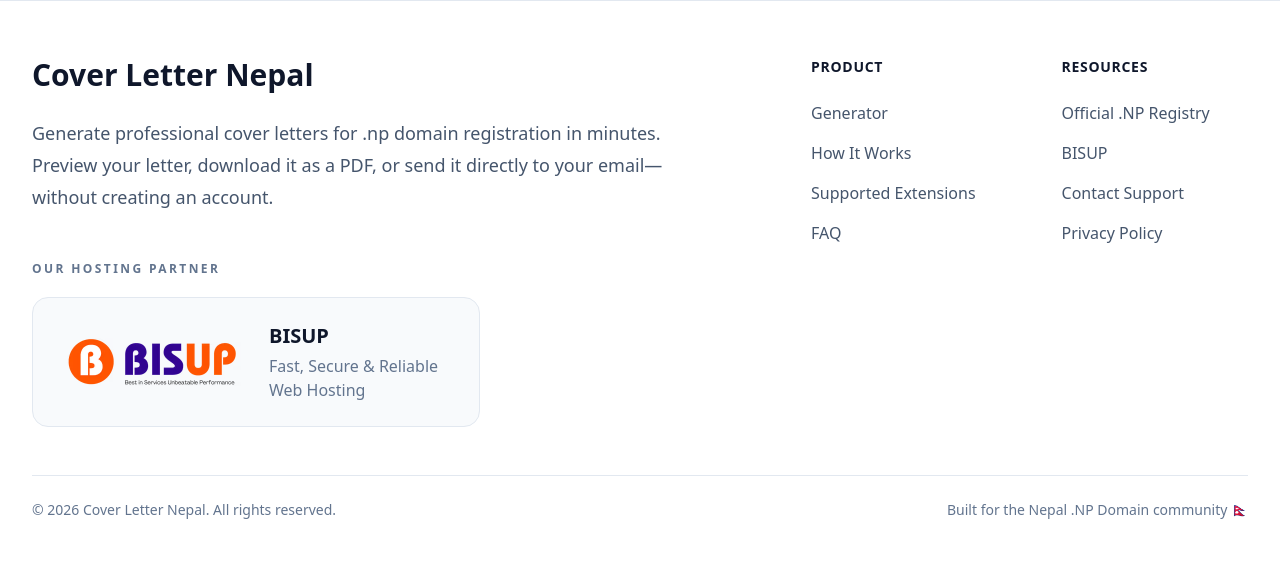
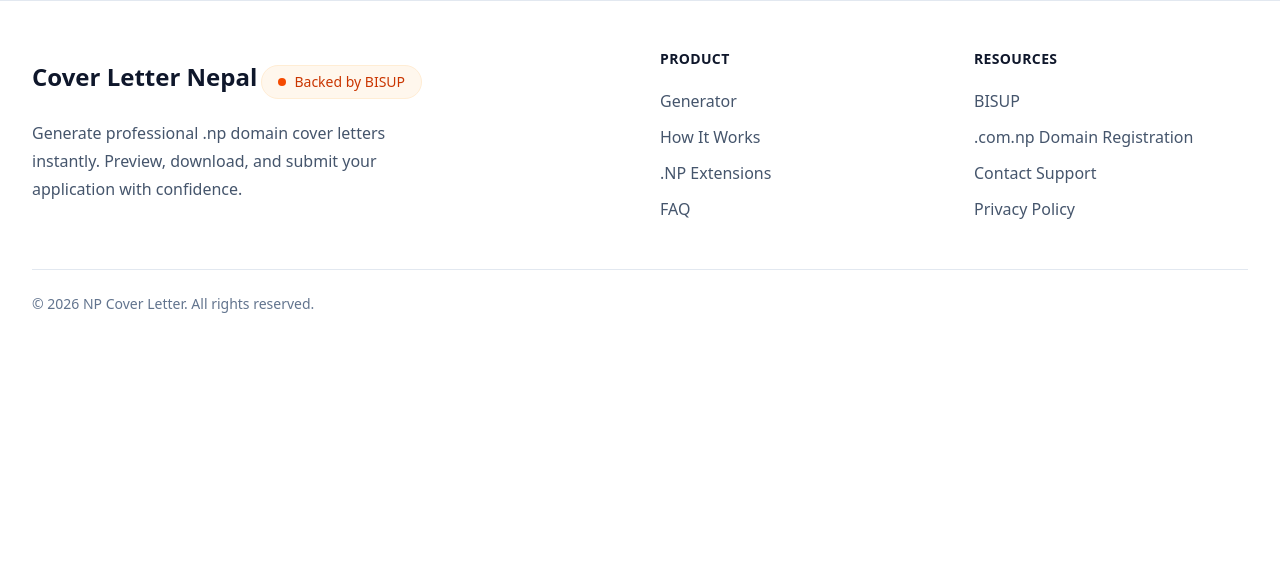
Before and after one commit to sambhavacharyaa/npcoverletter-serverside, a Django app: template templates/base.html in a window 1280 px wide. Shown: the part 65-640 px from the top of the page. Run offline with Django 3.2, Linux system fonts and the light colour scheme; the template is opened without the code that fills it, so the values that code supplies are empty; style sheets or scripts are compiled from the project's sources.

Commit message:
reverted footer

```diff
--- a/templates/base.html
+++ b/templates/base.html
@@ -148,80 +148,82 @@
 
 
 {% block main %}{% endblock %}
+<footer class="border-t border-slate-200 bg-white">
+
+    <div class="mx-auto max-w-7xl px-4 py-12 sm:px-6 lg:px-8">
 
 
-<footer id="contact" class="border-t border-slate-200 bg-white">
+        <div class="grid gap-10 md:grid-cols-4">
 
-    <div class="mx-auto max-w-7xl px-4 py-14 sm:px-6 lg:px-8">
 
-        <div class="grid lg:grid-cols-[1.6fr_1fr] gap-20">
+            <!-- Brand -->
+            <div class="md:col-span-2">
 
-    <!-- LEFT -->
-    <div>
+                <a href="/" class="inline-flex items-center gap-2">
 
-        <h2 class="text-3xl font-bold text-slate-900">
+                    <span class="text-2xl font-bold text-slate-900">
                        Cover Letter Nepal
-        </h2>
+                    </span>
 
-        <p class="mt-6 max-w-2xl text-lg leading-8 text-slate-600">
-            Generate professional cover letters for .np domain registration in
-            minutes. Preview your letter, download it as a PDF, or send it
-            directly to your email—without creating an account.
-        </p>
+                </a>
 
-        <div class="mt-12">
 
-            <h3 class="text-xs font-semibold uppercase tracking-[0.2em] text-slate-500">
-                Our Hosting Partner
-            </h3>
+                <!-- Badge -->
+                <div class="mt-4 inline-flex items-center gap-2 rounded-full border border-orange-100 bg-orange-50 px-4 py-1.5">
 
-            <a href="https://bisup.com"
-               target="_blank"
-               class="mt-5 flex w-full max-w-md items-center gap-5 rounded-2xl border border-slate-200 bg-slate-50 p-6 transition hover:border-blue-200 hover:bg-blue-50">
+                    <span class="h-2 w-2 rounded-full bg-orange-600"></span>
 
-                <img
-                    src="{% static 'img/bisup-logo.avif' %}"
-                    class="h-12 w-auto"
-                    alt="BISUP"
-                >
-
-                <div>
-
-                    <h4 class="text-xl font-semibold text-slate-900">
-                        BISUP
-                    </h4>
-
-                    <p class="mt-1 text-slate-500">
-                        Fast, Secure & Reliable Web Hosting
-                    </p>
+                    <span class="text-sm font-medium text-orange-700">
+                        Backed by BISUP
+                    </span>
 
                 </div>
 
-            </a>
 
-        </div>
+                <p class="mt-5 max-w-sm text-slate-600 leading-7">
+
+                    Generate professional .np domain cover letters instantly.
+                    Preview, download, and submit your application with confidence.
+
+                </p>
 
             </div>
 
 
 
-    <!-- RIGHT -->
-
-    <div class="grid grid-cols-2 gap-16 self-start">
-
             <!-- Product -->
             <div>
 
-            <h3 class="text-sm font-bold uppercase tracking-wider text-slate-900">
+                <h3 class="text-sm font-semibold uppercase tracking-wide text-slate-900">
                     Product
                 </h3>
 
-            <ul class="mt-6 space-y-4">
 
-                <li><a href="#generator" class="text-slate-600 hover:text-blue-600">Generator</a></li>
-                <li><a href="#how-it-works" class="text-slate-600 hover:text-blue-600">How It Works</a></li>
-                <li><a href="#extensions" class="text-slate-600 hover:text-blue-600">Supported Extensions</a></li>
-                <li><a href="#faq" class="text-slate-600 hover:text-blue-600">FAQ</a></li>
+                <ul class="mt-5 space-y-3 text-slate-600">
+
+                    <li>
+                        <a href="#generator" class="hover:text-blue-600">
+                            Generator
+                        </a>
+                    </li>
+
+                    <li>
+                        <a href="#how-it-works" class="hover:text-blue-600">
+                            How It Works
+                        </a>
+                    </li>
+
+                    <li>
+                        <a href="#extensions" class="hover:text-blue-600">
+                            .NP Extensions
+                        </a>
+                    </li>
+
+                    <li>
+                        <a href="#faq" class="hover:text-blue-600">
+                            FAQ
+                        </a>
+                    </li>
 
                 </ul>
 
@@ -230,46 +232,59 @@
 
 
             <!-- Resources -->
-
             <div>
 
-            <h3 class="text-sm font-bold uppercase tracking-wider text-slate-900">
+                <h3 class="text-sm font-semibold uppercase tracking-wide text-slate-900">
                     Resources
                 </h3>
 
-            <ul class="mt-6 space-y-4">
 
-                <li><a href="https://register.com.np" class="text-slate-600 hover:text-blue-600">Official .NP Registry</a></li>
-                <li><a href="https://bisup.com" class="text-slate-600 hover:text-blue-600">BISUP</a></li>
-                <li><a href="https://bisup.com/contact" class="text-slate-600 hover:text-blue-600">Contact Support</a></li>
-                <li><a href="/privacy-policy/" class="text-slate-600 hover:text-blue-600">Privacy Policy</a></li>
+                <ul class="mt-5 space-y-3 text-slate-600">
+
+                    <li>
+                        <a href="https://bisup.com" class="hover:text-blue-600">
+                            BISUP
+                        </a>
+                    </li>
+
+                    <li>
+                        <a href="https://register.com.np" target="_blank" class="hover:text-blue-600">
+                           .com.np Domain Registration
+                        </a>
+                    </li>
+
+                    <li>
+                        <a href="https://bisup.com/contact" target="_blank" class="hover:text-blue-600">
+                            Contact Support
+                        </a>
+                    </li>
+
+                    <li>
+                        <a href="#" class="hover:text-blue-600">
+                            Privacy Policy
+                        </a>
+                    </li>
 
                 </ul>
 
             </div>
 
-    </div>
 
         </div>
 
 
+
         <!-- Bottom -->
+        <div class="mt-12 flex flex-col gap-4 border-t border-slate-200 pt-6 text-sm text-slate-500 sm:flex-row sm:items-center sm:justify-between">
 
-        <div class="mt-12 border-t border-slate-200 pt-6">
-
-            <div class="flex flex-col items-center justify-between gap-3 text-center text-sm text-slate-500 md:flex-row">
 
             <p>
-                    © 2026 Cover Letter Nepal. All rights reserved.
+                © 2026 NP Cover Letter. All rights reserved.
             </p>
 
-                <p>
-                    Built for the Nepal .NP Domain community 🇳🇵
-                </p>
 
         </div>
 
-        </div>
 
     </div>
 
```
Lines whose indentation alone changed are shown as unchanged.
